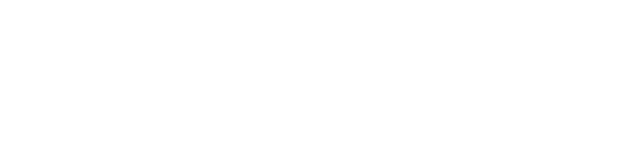
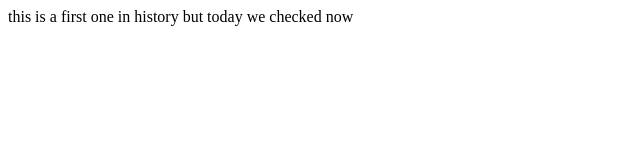
Before and after one commit to MRSAMARSHSHZAD/folder, a plain HTML site: page index.html in a window 1280 px wide. Shown: the whole page, without its empty margins (0-640 px from the left). Drawn offline with Linux system fonts and the light colour scheme.

Commit message:
add some text

```diff
--- a/index.css
+++ b/index.css
@@ -1,4 +1,5 @@
 body {
     height: 100%;
     width: 100%;
+    background-color: aquamarine;
 }
--- a/index.html
+++ b/index.html
@@ -0,0 +1 @@
+<p>this is a first one in history but today we checked now</p>
```
